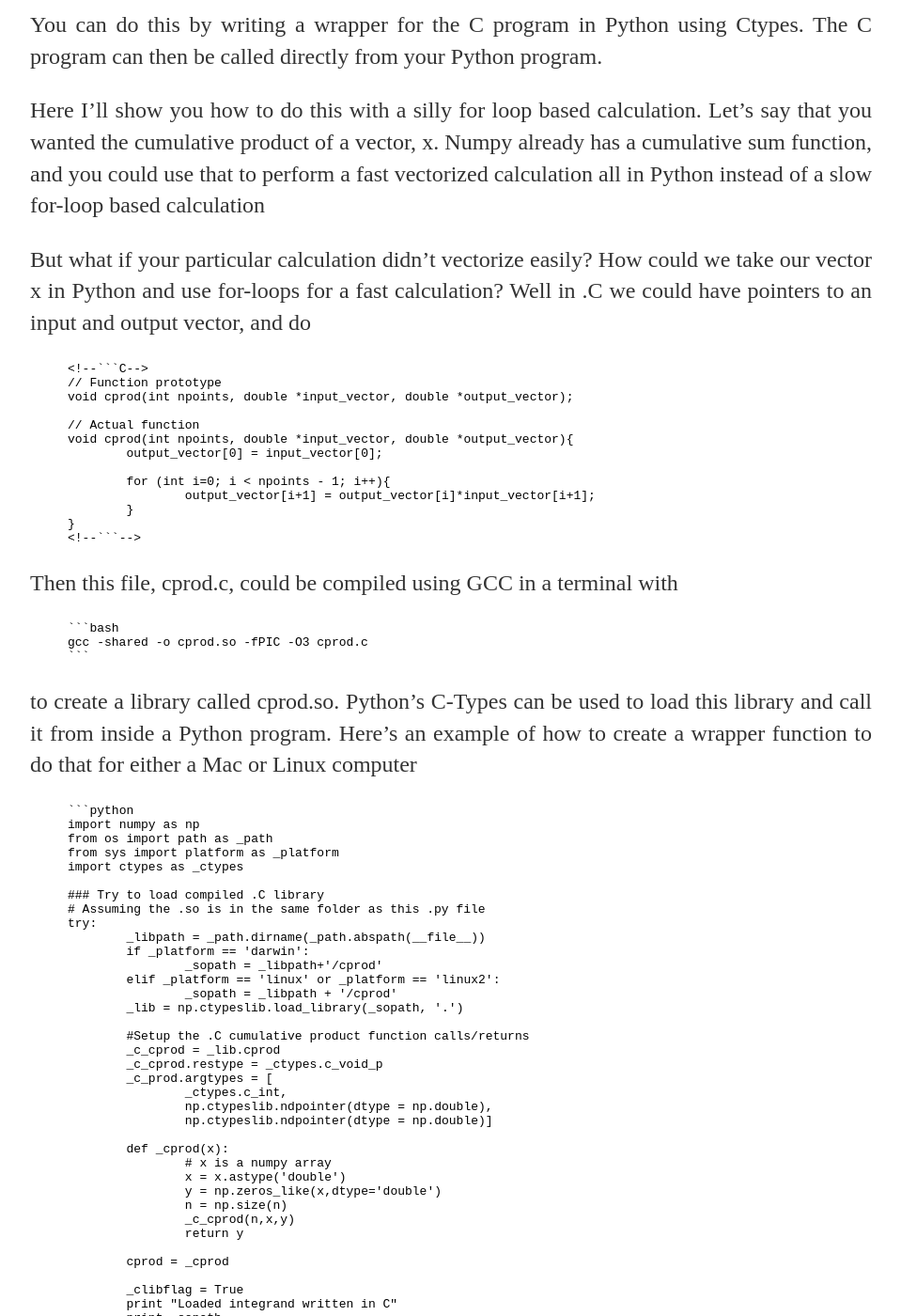
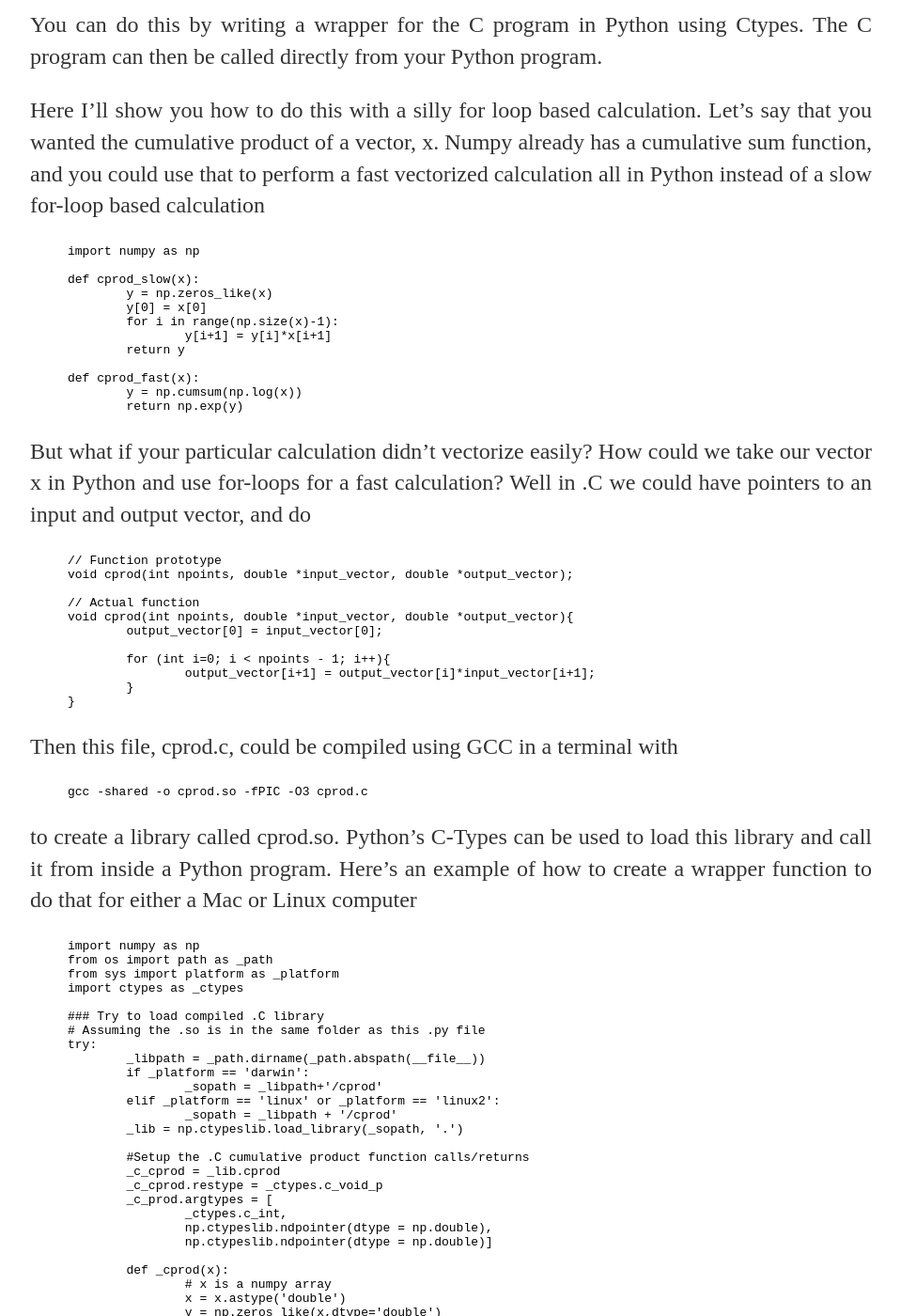
Before and after one commit to ckinzthompson/ckinzthompson.github.io, a Jekyll site: the page built from _posts/2016-02-13-Fast-Python-With-C.md, in a window 1280 px wide and 1400 px high, scrolled down 403 px. Shown: the whole window at 94% size, without its empty margins (160-1119 px from the left). Built offline with Jekyll 4.4.1, drawn with Linux system fonts in a browser that asks for light colours.

Commit message:
Update 2016-02-13-Fast-Python-With-C.md

````diff
--- a/_posts/2016-02-13-Fast-Python-With-C.md
+++ b/_posts/2016-02-13-Fast-Python-With-C.md
@@ -10,8 +10,7 @@ You can do this by writing a wrapper for the C program in Python using Ctypes. T
 
 Here I'll show you how to do this with a silly for loop based calculation. Let's say that you wanted the cumulative product of a vector, x. Numpy already has a cumulative sum function, and you could use that to perform a fast vectorized calculation all in Python instead of a slow for-loop based calculation
 
-<!--{% highlight python %}-->
-```python
+{% highlight python %}
 import numpy as np
 
 def cprod_slow(x):
@@ -24,13 +23,11 @@ def cprod_slow(x):
 def cprod_fast(x):
 	y = np.cumsum(np.log(x))
 	return np.exp(y)
-```
-<!--{% endhighlight %}-->
+{% endhighlight %}
 
 But what if your particular calculation didn't vectorize easily? How could we take our vector x in Python and use for-loops for a fast calculation? Well in .C we could have pointers to an input and output vector, and do
 
 {% highlight C %}
-<!--```C-->
 // Function prototype
 void cprod(int npoints, double *input_vector, double *output_vector);
 
@@ -42,21 +39,17 @@ void cprod(int npoints, double *input_vector, double *output_vector){
 		output_vector[i+1] = output_vector[i]*input_vector[i+1];
 	}
 }
-<!--```-->
 {% endhighlight %}
 
 Then this file, cprod.c, could be compiled using GCC in a terminal with
 
-{% highlight bash %}
-```bash
+{% highlight console %}
 gcc -shared -o cprod.so -fPIC -O3 cprod.c
-```
 {% endhighlight %}
 
 to create a library called cprod.so. Python's C-Types can be used to load this library and call it from inside a Python program. Here's an example of how to create a wrapper function to do that for either a Mac or Linux computer
 
 {% highlight python %}
-```python
 import numpy as np
 from os import path as _path
 from sys import platform as _platform
@@ -107,7 +100,6 @@ except:
 	_clibflag = False
 	print "Couldn't find the compiled library"
 	print "Using cprod written in Python \n    This will be much slower!"
-```
 {% endhighlight %}
 
 Now you can call cprod(x) in Python, and if it was able to find the compiled .C library, cprod should be much faster even with the for-loops.
````
